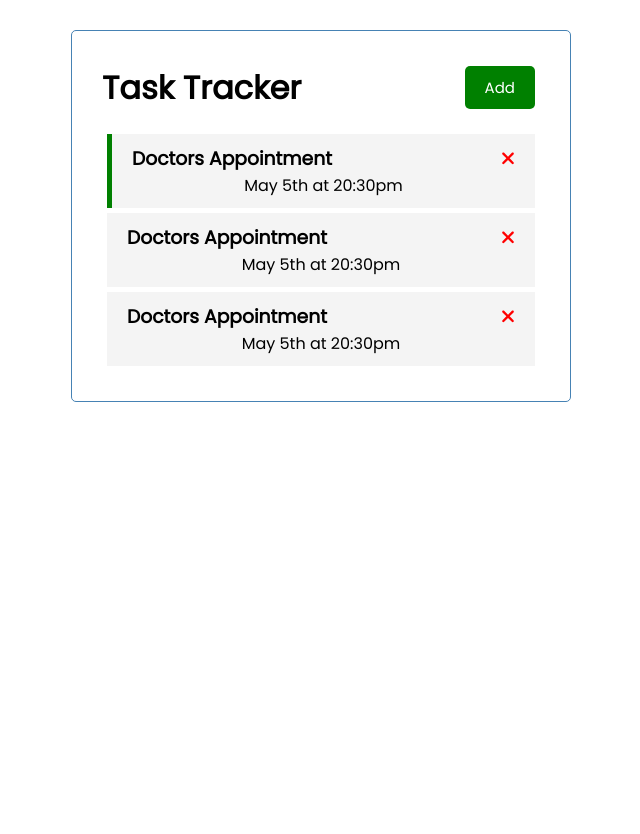
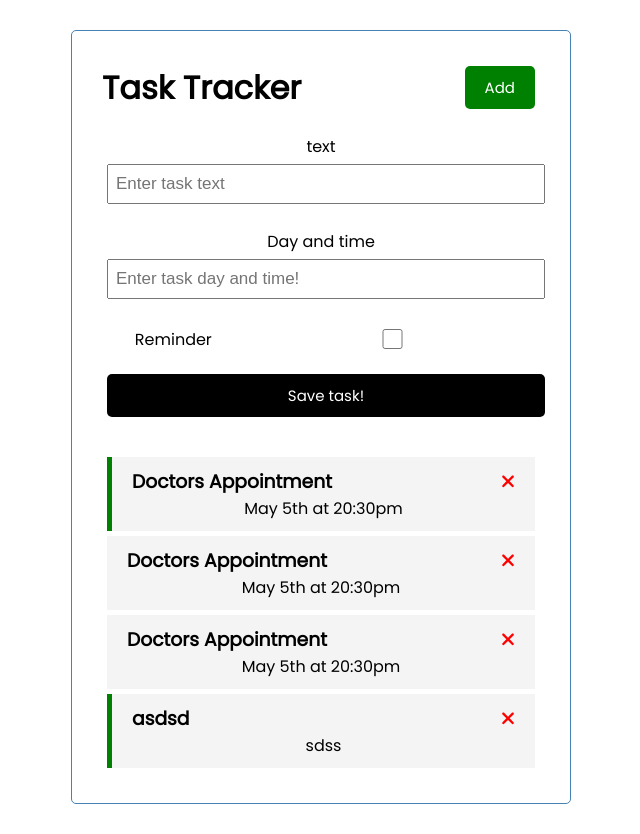
Before and after one commit to kasir-barati/task-tracker-traversy-media, an Angular app: page / in a window 1280 px wide. Shown: the whole page, without its empty margins (319-959 px from the left). Before the commit the page ends 800 px from the top, so only its background shows below. Built offline with nearby package versions, Linux system fonts and the light colour scheme; data requests are answered from the project's data file.

Commit message:
add: create new task implemented

```diff
--- a/db.json
+++ b/db.json
@@ -17,6 +17,12 @@
       "text": "Doctors Appointment",
       "day": "May 5th at 20:30pm",
       "reminder": false
+    },
+    {
+      "text": "asdsd",
+      "day": "sdss",
+      "reminder": true,
+      "id": 4
     }
   ]
 }
--- a/src/app/app.module.ts
+++ b/src/app/app.module.ts
@@ -9,6 +9,8 @@
 import { TaskComponent } from './components/task/task.component';
 import { TasksComponent } from './components/tasks/tasks.component';
 import { HttpClientModule } from '@angular/common/http';
+import { AddTaskComponent } from './components/add-task/add-task.component';
+import { FormsModule } from '@angular/forms';
 
 @NgModule({
   declarations: [
@@ -17,12 +19,14 @@
     ButtonComponent,
     TaskComponent,
     TasksComponent,
+    AddTaskComponent,
   ],
   imports: [
     BrowserModule,
     AppRoutingModule,
     FontAwesomeModule,
     HttpClientModule,
+    FormsModule,
   ],
   providers: [],
   bootstrap: [AppComponent],
--- /dev/null
+++ b/src/app/components/add-task/add-task.component.css
@@ -0,0 +1,3 @@
+.add-form {
+  margin-bottom: 40px;
+}
--- /dev/null
+++ b/src/app/components/add-task/add-task.component.html
@@ -0,0 +1,32 @@
+<form class="add-form" (ngSubmit)="onSubmit()">
+  <div class="form-control">
+    <label for="text">text</label>
+    <input
+      type="text"
+      name="text"
+      id="text"
+      placeholder="Enter task text"
+      [(ngModel)]="text"
+    />
+  </div>
+  <div class="form-control">
+    <label for="day">Day and time</label>
+    <input
+      type="text"
+      name="day"
+      id="day"
+      placeholder="Enter task day and time!"
+      [(ngModel)]="day"
+    />
+  </div>
+  <div class="form-control form-control-check">
+    <label for="reminder">Reminder</label>
+    <input
+      type="checkbox"
+      name="reminder"
+      id="reminder"
+      [(ngModel)]="reminder"
+    />
+  </div>
+  <input type="submit" value="Save task!" class="btn btn-block" />
+</form>
--- /dev/null
+++ b/src/app/components/add-task/add-task.component.ts
@@ -0,0 +1,43 @@
+import {
+  Component,
+  EventEmitter,
+  OnInit,
+  Output,
+} from '@angular/core';
+
+import { TaskService } from 'src/app/services/task.service';
+import { Task } from 'src/app/task';
+
+@Component({
+  selector: 'app-add-task',
+  templateUrl: './add-task.component.html',
+  styleUrls: ['./add-task.component.css'],
+})
+export class AddTaskComponent implements OnInit {
+  day: string;
+  text: string;
+  reminder: boolean = false;
+  @Output() onAddTask = new EventEmitter<Partial<Task>>();
+
+  constructor(private taskService: TaskService) {}
+
+  ngOnInit(): void {}
+
+  onSubmit() {
+    if (!this.text) {
+      alert('Please enter text');
+      return;
+    }
+
+    const newTask: Partial<Task> = {
+      text: this.text,
+      day: this.day,
+      reminder: this.reminder,
+    };
+
+    this.onAddTask.emit(newTask);
+    this.text = '';
+    this.day = '';
+    this.reminder = false;
+  }
+}
--- a/src/app/components/tasks/tasks.component.html
+++ b/src/app/components/tasks/tasks.component.html
@@ -1,3 +1,4 @@
+<app-add-task (onAddTask)="onAddTask($event)"></app-add-task>
 <app-task
   *ngFor="let task of tasks"
   [task]="task"
--- a/src/app/components/tasks/tasks.component.ts
+++ b/src/app/components/tasks/tasks.component.ts
@@ -23,7 +23,7 @@
         console.error(error);
       },
       complete: () => {
-        console.info('Tasks gotten');
+        console.info('Fetching tasks process completed!');
       },
     });
   }
@@ -39,7 +39,7 @@
         console.error(error);
       },
       complete: () => {
-        console.info('Task delete process completed');
+        console.info('Task delete process completed!');
       },
     });
   }
@@ -58,7 +58,21 @@
         console.error(error);
       },
       complete: () => {
-        console.info('Task updated');
+        console.info('Task update process completed!');
+      },
+    });
+  }
+
+  onAddTask(task: Partial<Task>) {
+    this.taskService.addTask(task).subscribe({
+      next: (task) => {
+        this.tasks.push(task);
+      },
+      error: (error) => {
+        console.error(error);
+      },
+      complete: () => {
+        console.info('Task add process completed!');
       },
     });
   }
--- a/src/app/services/task.service.ts
+++ b/src/app/services/task.service.ts
@@ -3,6 +3,10 @@
 import { Observable } from 'rxjs';
 
 import { Task } from '../task';
+
+const headers = new HttpHeaders({
+  'content-type': 'application/json',
+});
 
 @Injectable({
   providedIn: 'root',
@@ -28,10 +32,16 @@
         reminder: !task.reminder,
       },
       {
-        headers: new HttpHeaders({
-          'content-type': 'application/json',
-        }),
+        headers,
       },
+    );
+  }
+
+  addTask(task: Partial<Task>): Observable<Task> {
+    return this.httpClient.post<Task>(
+      this.baseUrl,
+      { ...task },
+      { headers },
     );
   }
 }
```
Also changed, not shown: 2 other files (tests, documents, lock files or other folders).
